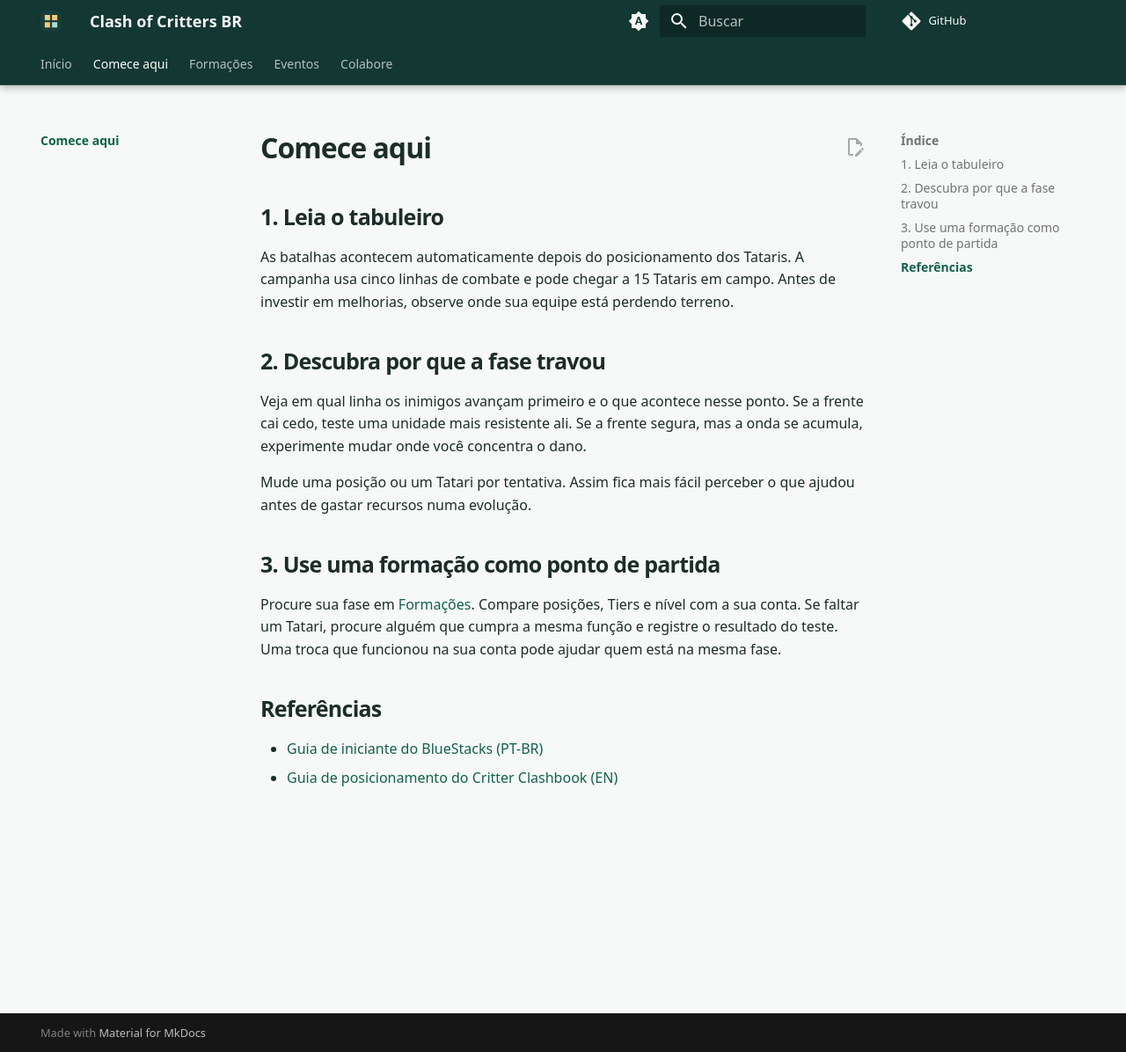
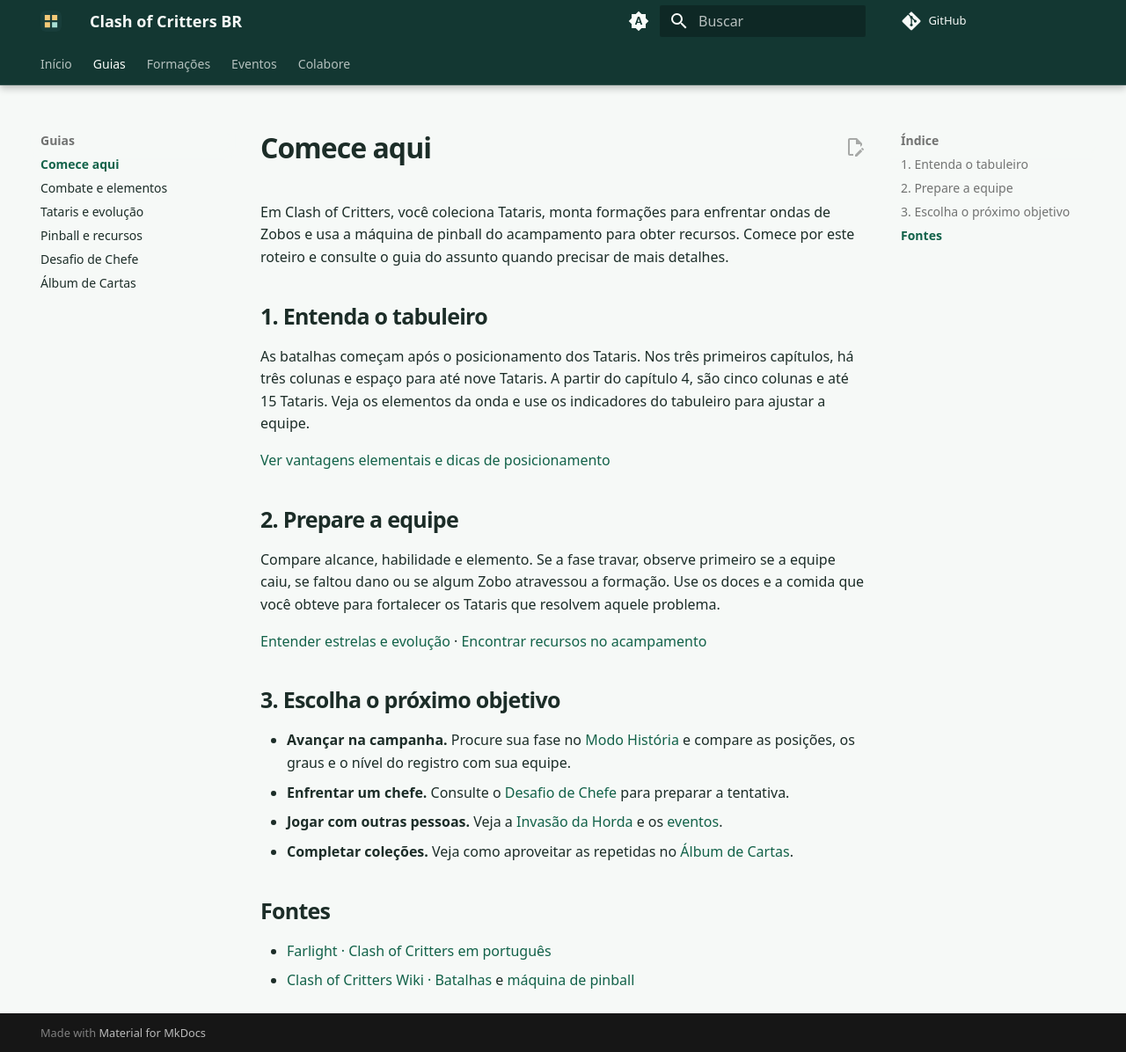
Before and after one commit to clashofcrittersbr/clashofcrittersbr.github.io, an MkDocs documentation site: the page built from docs/comece-aqui.md, in a window 1280 px wide and 1196 px high. Shown: the whole window at 88% size. Built offline with MkDocs 1.6.1 and Material for MkDocs 9.7.7, drawn with Linux system fonts in a browser that asks for light colours; comment, search, counter and statistics services are not loaded.

Commit message:
Amplia os guias da wiki em português
Adiciona guias de combate, vantagens elementais, evolução dos Tataris, recursos, Desafio de Chefe e Álbum de Cartas. Documenta as mecânicas do Dojo e da Horda e reúne os eventos em um índice.

Corrige a capacidade do tabuleiro nos primeiros capítulos, referencia as fontes em cada guia e registra as mudanças no changelog.

Validação: MkDocs em modo estrito e navegação na prévia renderizada.

```diff
--- a/docs/comece-aqui.md
+++ b/docs/comece-aqui.md
@@ -1,20 +1,27 @@
 # Comece aqui
 
-## 1. Leia o tabuleiro
+Em Clash of Critters, você coleciona Tataris, monta formações para enfrentar ondas de Zobos e usa a máquina de pinball do acampamento para obter recursos. Comece por este roteiro e consulte o guia do assunto quando precisar de mais detalhes.
 
-As batalhas acontecem automaticamente depois do posicionamento dos Tataris. A campanha usa cinco linhas de combate e pode chegar a 15 Tataris em campo. Antes de investir em melhorias, observe onde sua equipe está perdendo terreno.
+## 1. Entenda o tabuleiro
 
-## 2. Descubra por que a fase travou
+As batalhas começam após o posicionamento dos Tataris. Nos três primeiros capítulos, há três colunas e espaço para até nove Tataris. A partir do capítulo 4, são cinco colunas e até 15 Tataris. Veja os elementos da onda e use os indicadores do tabuleiro para ajustar a equipe.
 
-Veja em qual linha os inimigos avançam primeiro e o que acontece nesse ponto. Se a frente cai cedo, teste uma unidade mais resistente ali. Se a frente segura, mas a onda se acumula, experimente mudar onde você concentra o dano.
+[Ver vantagens elementais e dicas de posicionamento](guias/combate.md)
 
-Mude uma posição ou um Tatari por tentativa. Assim fica mais fácil perceber o que ajudou antes de gastar recursos numa evolução.
+## 2. Prepare a equipe
 
-## 3. Use uma formação como ponto de partida
+Compare alcance, habilidade e elemento. Se a fase travar, observe primeiro se a equipe caiu, se faltou dano ou se algum Zobo atravessou a formação. Use os doces e a comida que você obteve para fortalecer os Tataris que resolvem aquele problema.
 
-Procure sua fase em [Formações](formacoes/index.md). Compare posições, Tiers e nível com a sua conta. Se faltar um Tatari, procure alguém que cumpra a mesma função e registre o resultado do teste. Uma troca que funcionou na sua conta pode ajudar quem está na mesma fase.
+[Entender estrelas e evolução](guias/tataris.md) · [Encontrar recursos no acampamento](guias/recursos.md)
 
-## Referências
+## 3. Escolha o próximo objetivo
 
-- [Guia de iniciante do BlueStacks (PT-BR)](https://www.bluestacks.com/pt-br/blog/game-guides/clash-of-critters/coc-beginners-guide-ptbr.html)
-- [Guia de posicionamento do Critter Clashbook (EN)](https://www.clashcritters.com/guides/beginner-guide/)
+- **Avançar na campanha.** Procure sua fase no [Modo História](formacoes/modo-historia.md) e compare as posições, os graus e o nível do registro com sua equipe.
+- **Enfrentar um chefe.** Consulte o [Desafio de Chefe](guias/desafio-de-chefe.md) para preparar a tentativa.
+- **Jogar com outras pessoas.** Veja a [Invasão da Horda](formacoes/horda.md) e os [eventos](eventos/index.md).
+- **Completar coleções.** Veja como aproveitar as repetidas no [Álbum de Cartas](guias/album-de-cartas.md).
+
+## Fontes
+
+- [Farlight · Clash of Critters em português](https://play.google.com/store/apps/details?id=com.farlightgames.pgame.gp&hl=pt-BR)
+- [Clash of Critters Wiki · Batalhas](https://clashofcritters.wiki.gg/wiki/Battle) e [máquina de pinball](https://clashofcritters.wiki.gg/wiki/Pinball)
--- /dev/null
+++ b/docs/guias/combate.md
@@ -0,0 +1,34 @@
+# Combate e vantagens elementais
+
+A campanha é dividida em capítulos de 80 fases, com um chefe a cada dez. Nos capítulos 1 a 3, o tabuleiro tem três colunas e comporta até nove Tataris. A partir do capítulo 4, são cinco colunas e até 15 Tataris.
+
+## Qual elemento usar contra cada Zobo?
+
+Leia a tabela do ponto de vista de quem ataca. Por exemplo, um Tatari de Água tem vantagem ao atacar um Zobo de Fogo.
+
+| Tatari atacante | Tem vantagem contra | Tem desvantagem contra |
+| --- | --- | --- |
+| Água | Fogo | Elétrico |
+| Fogo | Planta | Água |
+| Planta | Pedra | Fogo |
+| Pedra | Elétrico | Planta |
+| Elétrico | Água | Pedra |
+
+Na preparação da campanha, use os indicadores verdes e vermelhos do tabuleiro para conferir a combinação. O botão com a cabeça de Zobo abre os detalhes da onda, incluindo os tipos de inimigos e seus elementos.
+
+## O que mudar quando a fase trava?
+
+| O que aconteceu | Teste na próxima tentativa |
+| --- | --- |
+| A primeira fileira caiu cedo | Reforce a coluna que perdeu a frente primeiro. Teste uma unidade resistente, cura ou uma combinação elemental melhor. |
+| A equipe sobreviveu, mas o tempo acabou | Concentre dano na coluna em que os inimigos acumularam. Contra grupos, teste uma habilidade em área. |
+| Um inimigo atravessou uma coluna | Mova uma unidade para cobrir aquele caminho e confira se ela alcança os Zobos que estão passando. |
+
+A batalha pode terminar quando um Zobo alcança o fim do tabuleiro ou quando o tempo acaba. Após uma derrota, consulte o relatório para ver quais Tataris caíram. Se o posicionamento rápido estiver disponível, use a sugestão do jogo como ponto de partida e altere uma coisa por tentativa.
+
+[Consultar formações do Modo História](../formacoes/modo-historia.md)
+
+## Fontes
+
+- [Clash of Critters Wiki · Batalhas](https://clashofcritters.wiki.gg/wiki/Battle)
+- [Clash of Critters Wiki · Água](https://clashofcritters.wiki.gg/wiki/Water), [Fogo](https://clashofcritters.wiki.gg/wiki/Fire), [Planta](https://clashofcritters.wiki.gg/wiki/Grass), [Pedra](https://clashofcritters.wiki.gg/wiki/Rock) e [Elétrico](https://clashofcritters.wiki.gg/wiki/Lightning)
--- /dev/null
+++ b/docs/guias/tataris.md
@@ -0,0 +1,26 @@
+# Tataris, estrelas e evolução
+
+Ao comparar dois Tataris, confira o elemento, a habilidade e o alcance. Um Tatari que segura a frente, um que ataca grupos e um que cura resolvem problemas diferentes. Veja qual função falta na sua formação antes de escolher quem fortalecer.
+
+## O que cada melhoria faz?
+
+| Melhoria | Como funciona |
+| --- | --- |
+| Nível | Use doces para avançar na progressão de nível. A máquina de pinball é uma das fontes de doces. |
+| Estrelas | Obtenha cópias do mesmo Tatari para avançar suas estrelas. Alguns graus de evolução exigem um mínimo de estrelas. |
+| Alimentação | Dê comida ao Tatari para melhorar seus atributos. A alimentação também pode fazer parte de uma prova de evolução. |
+| Grau de evolução | Consulte os requisitos no perfil do Tatari e conclua as provas pedidas. O grau pode aparecer como T2, T3 ou T4 nas formações da comunidade. |
+
+## Como planejar uma evolução
+
+1. Abra o perfil do Tatari que você quer evoluir e confira as estrelas exigidas para o próximo grau.
+2. Leia cada tarefa da prova antes de gastar recursos. Algumas pedem alimentação ou participação em um evento específico.
+3. Se a prova depende de um evento, confira a programação e o requisito exibido no jogo antes de trocar a prova selecionada.
+4. Depois de evoluir, releia a descrição da habilidade. Ao copiar uma formação, confira o grau registrado pelo jogador que a testou.
+
+**Cintilantes** são variantes especiais. A Farlight menciona essas formas na descrição oficial do jogo. Consulte a disponibilidade para o Tatari desejado na versão que você está jogando.
+
+## Fontes
+
+- [Farlight · Clash of Critters no Google Play](https://play.google.com/store/apps/details?id=com.farlightgames.pgame.gp&hl=pt-BR)
+- [Clash of Critters Wiki · Tataris](https://clashofcritters.wiki.gg/wiki/Tatari), [provas](https://clashofcritters.wiki.gg/wiki/Trials) e [máquina de pinball](https://clashofcritters.wiki.gg/wiki/Pinball)
--- a/mkdocs.yml
+++ b/mkdocs.yml
@@ -59,13 +59,20 @@ extra_javascript:
 
 nav:
   - Início: index.md
-  - Comece aqui: comece-aqui.md
+  - Guias:
+      - Comece aqui: comece-aqui.md
+      - Combate e elementos: guias/combate.md
+      - Tataris e evolução: guias/tataris.md
+      - Pinball e recursos: guias/recursos.md
+      - Desafio de Chefe: guias/desafio-de-chefe.md
+      - Álbum de Cartas: guias/album-de-cartas.md
   - Formações:
       - Visão geral: formacoes/index.md
       - Modo História: formacoes/modo-historia.md
       - Dojo: formacoes/dojo.md
       - Horda: formacoes/horda.md
   - Eventos:
+      - Visão geral: eventos/index.md
       - Caça ao Tesouro: eventos/caca-ao-tesouro.md
   - Colabore: colabore.md
 
```
Also changed, not shown: CHANGELOG.md (+7 -0 lines), docs/eventos/index.md (added, +32 -0 lines), docs/formacoes/dojo.md (+17 -1 lines), docs/formacoes/horda.md (+19 -2 lines), docs/formacoes/index.md (+2 -2 lines), docs/guias/album-de-cartas.md (added, +16 -0 lines), docs/guias/desafio-de-chefe.md (added, +17 -0 lines), docs/guias/recursos.md (added, +26 -0 lines), docs/index.md (+3 -3 lines).
